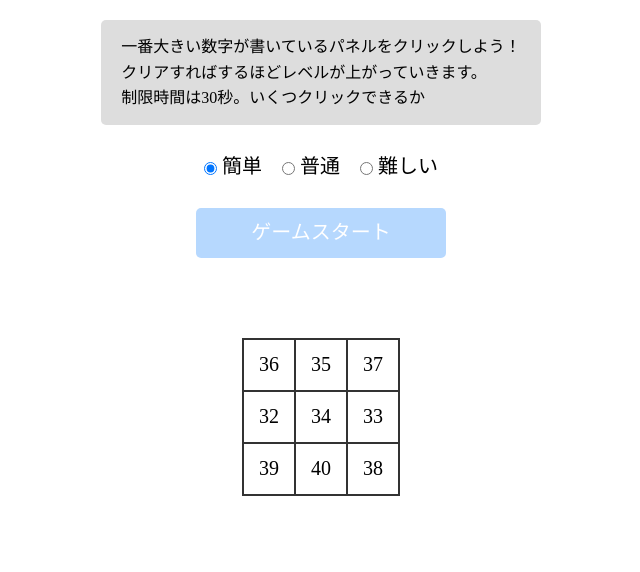
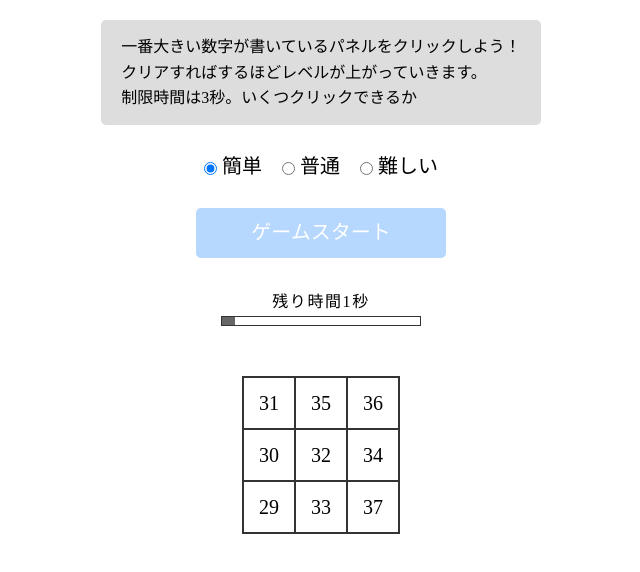
Before and after one commit to suka-1102/test2, a plain HTML site: page index.html in a window 1280 px wide. Both pictures are taken after a click on the button "ゲームスタート". Shown: the whole page, without its empty margins (319-959 px from the left). Drawn offline with Linux system fonts and the light colour scheme; some packages are replaced by stand-ins of ours.

Commit message:
タイマーの処理の完成

```diff
--- a/index.html
+++ b/index.html
@@ -24,6 +24,13 @@
       </ul>
     </form>
     <button class="startButton" id="startButton">ゲームスタート</button>
+
+    <div class="countdown">
+      <div id="countdownText" class="countdownText">残り時間</div>
+      <div class="countdownGauge">
+        <div id="countdownGaugeInner" class="countdownGaugeInner"></div>
+      </div>
+    </div>
     <ul class="numbers" id="numbers"></ul>
   </main>
 </body>
--- a/script.js
+++ b/script.js
@@ -1,5 +1,5 @@
 const settings = {
-  timeLimit: 30,
+  timeLimit: 3,
   gridSize: 50,
   correctAnswersNumber: 0,
   gamesFinishedNumber: 0,
@@ -26,6 +26,7 @@ startButton.addEventListener("click",function() {
   this.classList.add("inActive");
   numbersList.classList.add("isPlaying");
   setGame();
+  setTimer(settings.timeLimit)
 })
 
 
@@ -65,3 +66,32 @@ function setGame() {
     numbersList.appendChild(li)
   }
 }
+setGame();
+
+// タイマーの処理
+function setTimer(time) {
+  const now = new Date()
+  const target = new Date(now.setSeconds(now.getSeconds() + time))
+  const countdownGaugeInner = document.getElementById('countdownGaugeInner')
+  const countdownText = document.getElementById('countdownText');
+
+  (function animation() {
+    const remainTime = target - new Date()
+    let remainSeconds = Math.floor(remainTime / 1000)
+    countdownGaugeInner.style.width = `${(remainTime / 1000 / time) * 100}%`
+    if (remainSeconds < 0) {
+      remainSeconds = 0
+    }
+    countdownText.textContent = `残り時間${remainSeconds + 1}秒`
+    const id = requestAnimationFrame(animation)
+
+    // タイマーが終わった時の処理
+    if (remainTime <= 0) {
+      cancelAnimationFrame(id)
+      countdownText.textContent = '残り０秒'
+      countdownGaugeInner.style.width = '0'
+      startButton.classList.remove("inActive");
+      numbersList.classList.remove("isPlaying");
+    }
+  }())
+}
--- a/style.scss
+++ b/style.scss
@@ -34,6 +34,23 @@ main {
     &.inActive {
       opacity: 0.3;
       pointer-events: none;
+    }
+  }
+  .countdown {
+    .countdownText {
+      font-size: 16px;
+      letter-spacing: .1em;
+      text-align: center;
+      margin: 5px;
+    }
+    .countdownGauge {
+      height: 10px;
+      border: 1px solid #333;
+      width: 200px;
+      &Inner {
+        height: 100%;
+        background-color: #666;
+      }
     }
   }
   .numbers {
```
Also changed, not shown: style.css, 1 other file.
